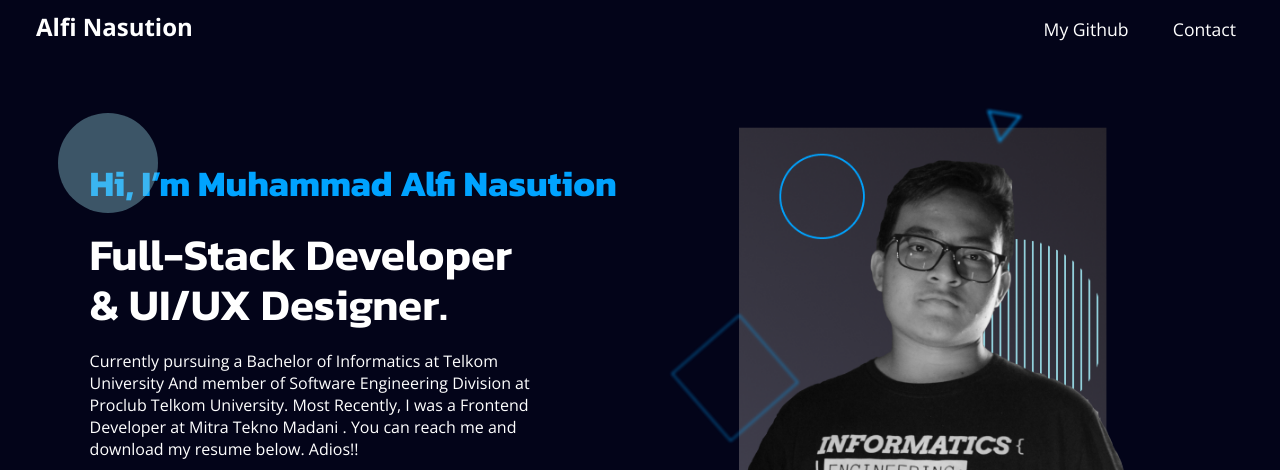
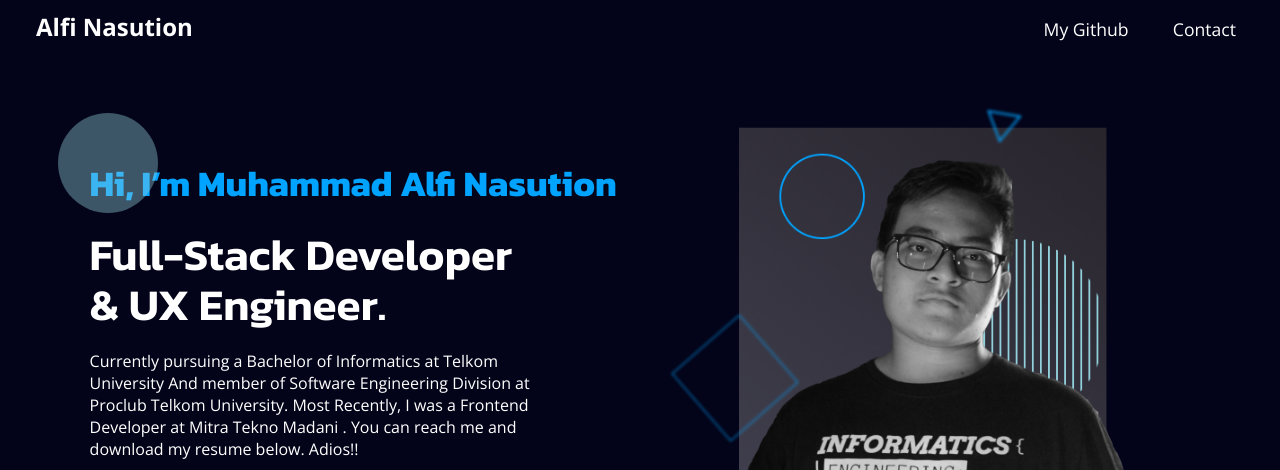
Before and after one commit to alfi2811/portofolio-web, a plain HTML site: page index.html in a window 1280 px wide. Shown: the top 470 px of the page. Drawn offline with nearby package versions, Linux system fonts and the light colour scheme.

Commit message:
change title name

```diff
--- a/index.html
+++ b/index.html
@@ -35,7 +35,7 @@
                     <img src="./assets/images/icons/Ellipse.svg" alt="">
                     <h2>Hi, I’m Muhammad Alfi Nasution</h2>
 
-                    <h1>Full-Stack Developer & UI/UX Designer.</h1>
+                    <h1>Full-Stack Developer & UX Engineer.</h1>
                     <p>Currently pursuing a Bachelor of Informatics at Telkom University And member of Software Engineering Division at Proclub Telkom University. Most Recently, I was a Frontend Developer at Mitra Tekno Madani
                         . You can reach me and download my resume below. Adios!!</p>
                 </div>
```
